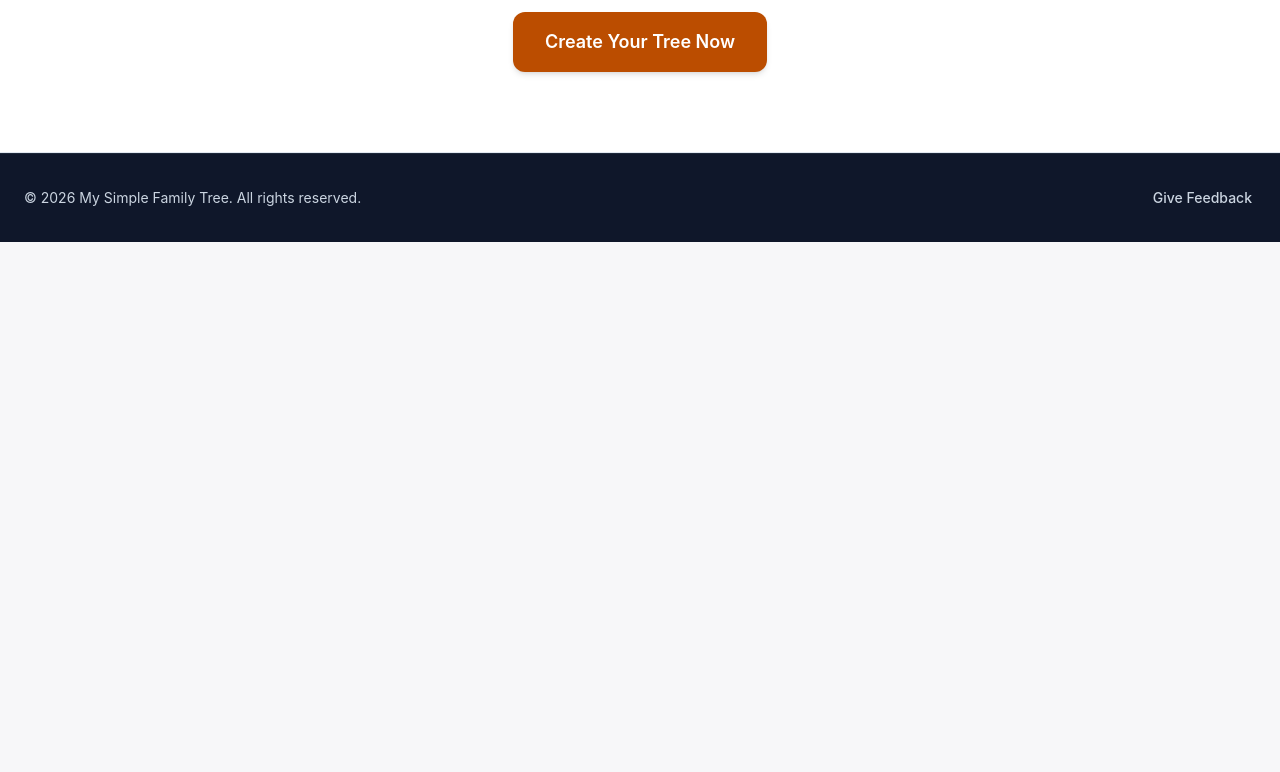
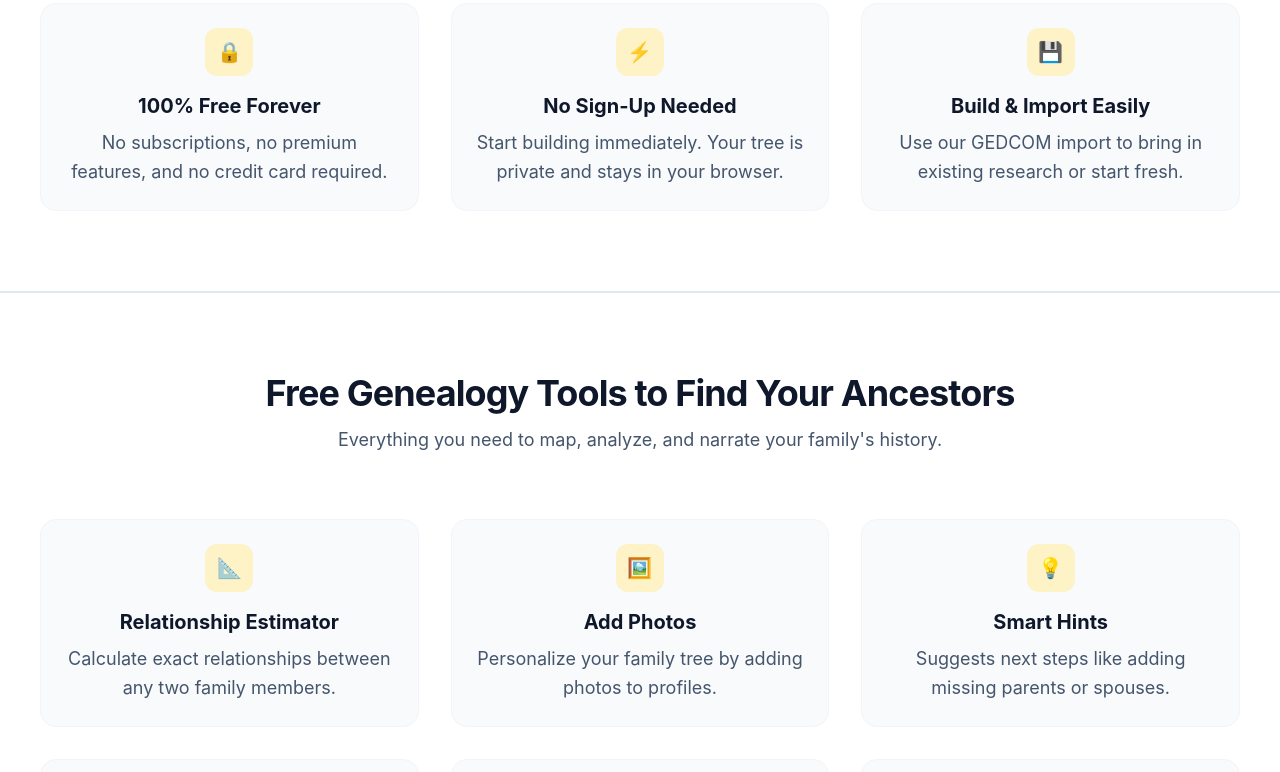
Before and after one commit to Moiralah/ft_transcendence, a Next.js app in the folder frontend/: page /main in a window 1280 px wide. Shown: the part 840-1612 px from the top of the page. Before the commit the page ends 1082 px from the top, so only its background shows below. Built offline with nearby package versions, Linux system fonts and the light colour scheme.

Commit message:
components done

```diff
--- a/frontend/src/app/main/page.tsx
+++ b/frontend/src/app/main/page.tsx
@@ -4,6 +4,10 @@ import { SkipLink } from '../../components/SkipLink';
 import { Navbar } from '../../components/navbar';
 import { Footer } from '../../components/footer';
 import { Banner } from '../../components/banner';
+import { FeaturesGrid } from '../../components/featureGrid';
+
+import { featureItems } from '../../data/featureItem';
+import { toolItems } from '../../data/toolItem';
 
 export default function main() {
     return (
@@ -24,6 +28,21 @@ export default function main() {
                         { label: 'Start Building Your Tree', href: '/builder', variant: 'primary', showArrow: true },
                     ]}
                 />
+
+                <FeaturesGrid
+                    id="features-heading"
+                    title="The Simplest Free Family Tree Builder Online"
+                    subtitle="We believe genealogy should be accessible to everyone."
+                    features={featureItems}
+                />
+
+                <FeaturesGrid
+                    id="tool-heading"
+                    title="Free Genealogy Tools to Find Your Ancestors"
+                    subtitle="Everything you need to map, analyze, and narrate your family's history."
+                    features={toolItems}
+                />
+
                 <Banner
                     id="cta-heading"
                     headingLevel="h2"
--- a/frontend/src/components/colorPalete.tsx
+++ b/frontend/src/components/colorPalete.tsx
@@ -1,4 +1,6 @@
 // colorPalete.ts
+
+import { FeaturesGrid } from "./featureGrid";
 
 export const primitives = {
     slate: {
@@ -50,6 +52,7 @@ export const primitives = {
       surface: {
         footer: primitives.slate[900],
         navbar: primitives.whiteAlpha90,
+        featuresGrid: primitives.white,
       },
       bg: {
         low: primitives.slate[100],
@@ -67,11 +70,13 @@ export const primitives = {
         caption: primitives.slate[600],
         badge: primitives.amber[700],
         highlight: primitives.amber[700],
+        Card: primitives.amber[800],
       },
       border: {
         subtle: primitives.slate[800],
         navbar: primitives.slate[200],
         banner: primitives.slate[200],
+        featureCard: primitives.slate[100],
       },
       interactive: {
         focusRing: primitives.amber[400],
@@ -131,4 +136,15 @@ export const primitives = {
         highlightText: s.text.highlight,
       };
     },
+    featuresGrid: (themeMode: 'light') => {
+        const s = semantics[themeMode] || semantics.light;
+        return {
+            bg: s.surface.featuresGrid,
+            bgCard: s.bg.high,
+            bgCard2: s.bg.badge,
+            text: s.text.Card,
+            border: s.border.banner,
+            borderCard: s.border.featureCard,
+        };
+    },
   };
--- /dev/null
+++ b/frontend/src/components/featureCard.tsx
@@ -0,0 +1,43 @@
+// components/system/FeatureCard.tsx
+import React, { ReactNode } from 'react';
+import { Icon } from './icon';
+import { Typography } from './typograph';
+import { componentTokens } from './colorPalete';
+
+interface FeatureCardProps {
+    icon: string;
+    title: string;
+    description: string;
+    themeMode?: 'light';
+}
+
+export function FeatureCard({
+    icon,
+    title,
+    description,
+    themeMode = 'light'
+}: FeatureCardProps)
+{
+    const token = componentTokens.featuresGrid(themeMode);
+
+    return (
+    <div className="p-6 rounded-2xl text-center border flex flex-col items-center"
+        style={{
+            backgroundColor: token.bgCard,
+            borderColor: token.borderCard,
+        }}
+    >
+        <div
+            className="w-12 h-12 rounded-xl flex items-center justify-center text-xl font-bold mb-4"
+            style={{
+                backgroundColor: token.bgCard2,
+                color: token.text,
+            }}
+        >
+            <Icon symbol={icon} />
+        </div>
+        <Typography as="h3" variant="h3" className="mb-2">{title}</Typography>
+        <Typography as="p" variant="body" className="text-base">{description}</Typography>
+    </div>
+  );
+}
--- /dev/null
+++ b/frontend/src/components/featureGrid.tsx
@@ -0,0 +1,50 @@
+// components/system/FeaturesGrid.tsx
+import React from 'react';
+import { SectionHeader } from './sectionHeader';
+import { FeatureCard } from './featureCard';
+import { componentTokens } from './colorPalete';
+
+interface featureItem {
+    icon: string;
+    title: string;
+    description: string;
+}
+
+interface FeaturesGridProps {
+  id: string;
+  title?: string;
+  subtitle?: string;
+  features: featureItem[];
+  themeMode?: 'light';
+}
+
+export function FeaturesGrid({ id, title, subtitle, features, themeMode}: FeaturesGridProps) {
+
+    const token = componentTokens.featuresGrid(themeMode);
+
+    return (
+        <section
+            aria-labelledby={id}
+            className="w-full border-t border-b py-20 px-6"
+            style={{
+                backgroundColor: token.bg,
+                borderColor: token.border,
+            }}
+        >
+            <div className="max-w-7xl mx-auto px-4">
+                <SectionHeader id={id} title={title} subtitle={subtitle} />
+                <div className="grid md:grid-cols-2 lg:grid-cols-3 gap-8 justify-center">
+                    {features.map((item, index) => (
+                        <div key={index}>
+                            <FeatureCard
+                                icon = {item.icon}
+                                title = {item.title}
+                                description= {item.description}
+                            />
+                        </div>
+                    ))}
+                </div>
+            </div>
+        </section>
+  );
+}
--- /dev/null
+++ b/frontend/src/components/sectionHeader.tsx
@@ -0,0 +1,33 @@
+import React from 'react';
+import { Typography } from './typograph';
+import { componentTokens } from './colorPalete';
+
+interface SectionHeaderProps {
+  id: string;
+  title?: string;
+  subtitle?: string;
+}
+
+export function SectionHeader({ id, title, subtitle }: SectionHeaderProps) {
+  return (
+    <div className="text-center mb-16">
+        <Typography
+            as="h2"
+            variant="h2"
+            id={id}
+        >
+        {title}
+        </Typography>
+
+        {subtitle && (
+            <Typography
+                as="p"
+                variant="body"
+                className="mt-3 text-xl"
+            >
+                {subtitle}
+            </Typography>
+            )}
+    </div>
+  );
+}
--- a/frontend/src/components/typograph.tsx
+++ b/frontend/src/components/typograph.tsx
@@ -11,7 +11,8 @@ interface TextProps {
 }
 
 export function Typography({
-  children, as = 'p',
+  children,
+  as = 'p',
   variant = 'body',
   className = '',
   id,
--- /dev/null
+++ b/frontend/src/data/featureItem.tsx
@@ -0,0 +1,5 @@
+export const featureItems = [
+    { icon: '🔒', title: '100% Free Forever', description: 'No subscriptions, no premium features, and no credit card required.' },
+    { icon: '⚡', title: 'No Sign-Up Needed', description: 'Start building immediately. Your tree is private and stays in your browser.' },
+    { icon: '💾', title: 'Build & Import Easily', description: 'Use our GEDCOM import to bring in existing research or start fresh.' },
+  ];
--- /dev/null
+++ b/frontend/src/data/toolItem.tsx
@@ -0,0 +1,8 @@
+export const toolItems = [
+    { icon: '📐', title: 'Relationship Estimator', description: 'Calculate exact relationships between any two family members.' },
+    { icon: '🖼️', title: 'Add Photos', description: 'Personalize your family tree by adding photos to profiles.' },
+    { icon: '💡', title: 'Smart Hints', description: 'Suggests next steps like adding missing parents or spouses.' },
+    { icon: '🎂', title: 'Birthday Reminders', description: 'See upcoming birthdays for all living relatives at a glance.' },
+    { icon: '✍️', title: 'AI Biography Generator', description: 'Turn data into compelling stories for your ancestors.' },
+    { icon: '🩺', title: 'Tree Health Check', description: 'Automatically scan for impossible dates or missing data.' },
+  ];
```
